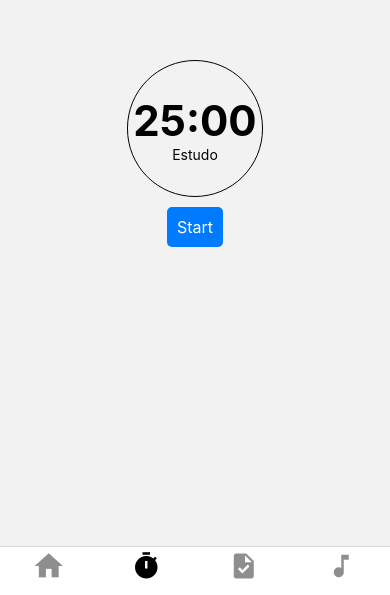
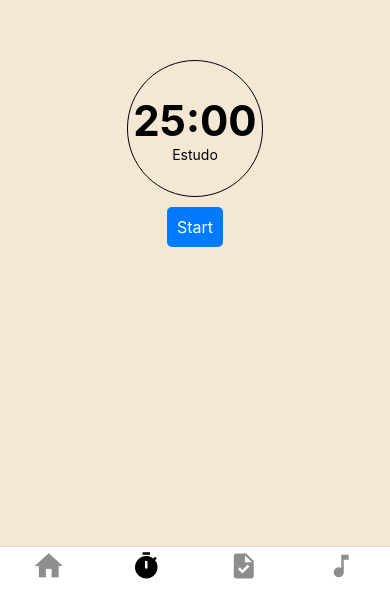
Before and after one commit to gabrielvedova/doropomo, a React Native app in the folder doropomo/: screen /Timer in a window 390 px wide. Shown: the part 249-844 px from the top of the page. Built offline with nearby package versions, Linux system fonts and the light colour scheme.

Commit message:
feat(Timer): Add background color to Timer component for improved UI consistency

```diff
--- a/doropomo/src/views/Timer.js
+++ b/doropomo/src/views/Timer.js
@@ -2,6 +2,7 @@ import React, { useContext } from "react";
 import { Text, View, TouchableOpacity, StyleSheet } from "react-native";
 import { TimerContext } from "../context/TimerContext";
 import Intervals from "../components/timer/Intervals";
+import colors from "../colors.json";
 
 export default (props) => {
   const { isRunning, setIsRunning } = useContext(TimerContext);
@@ -25,6 +26,7 @@ const styles = StyleSheet.create({
     justifyContent: "center",
     alignItems: "center",
     width: "100%",
+    backgroundColor: colors.background,
   },
   button: {
     padding: 10,
```
